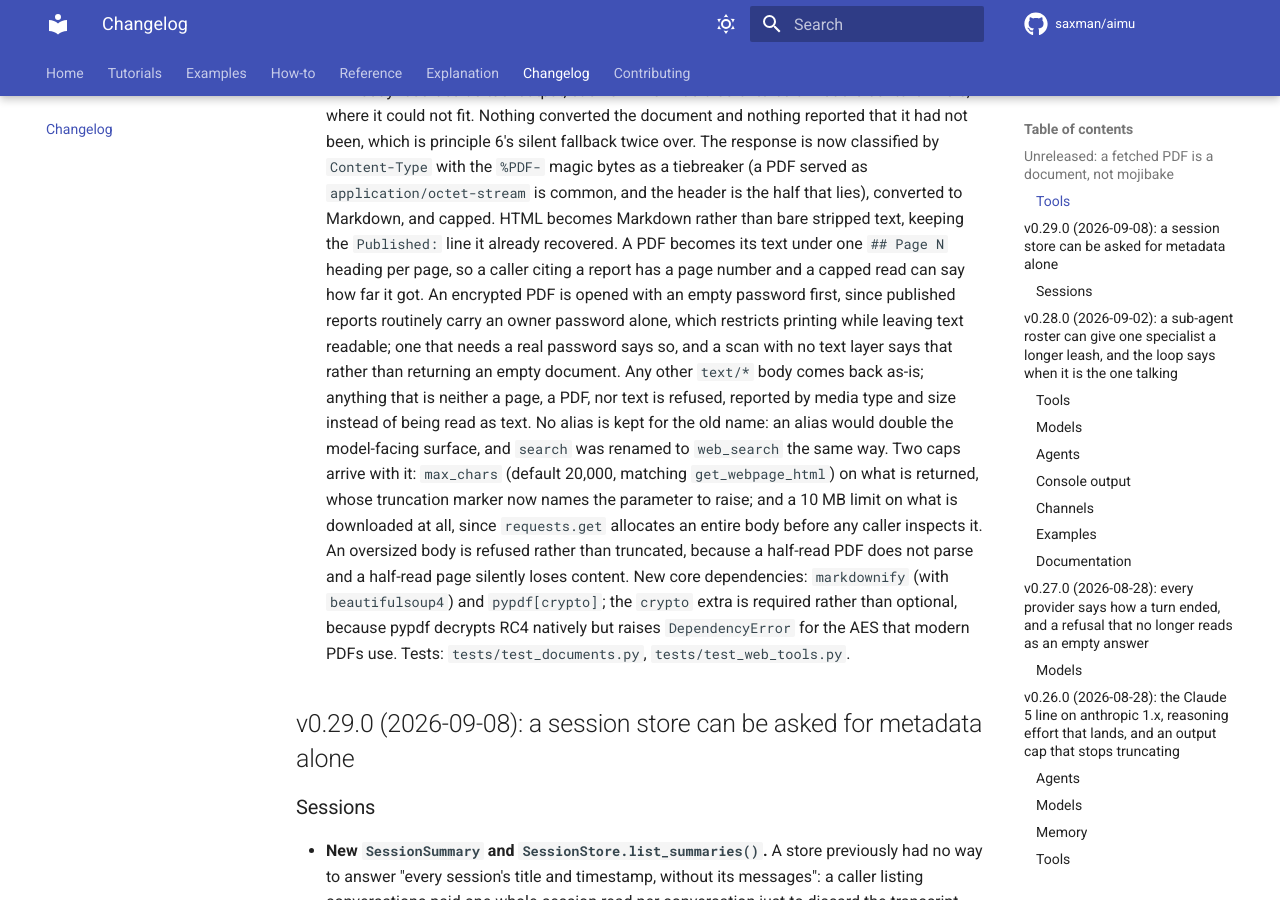
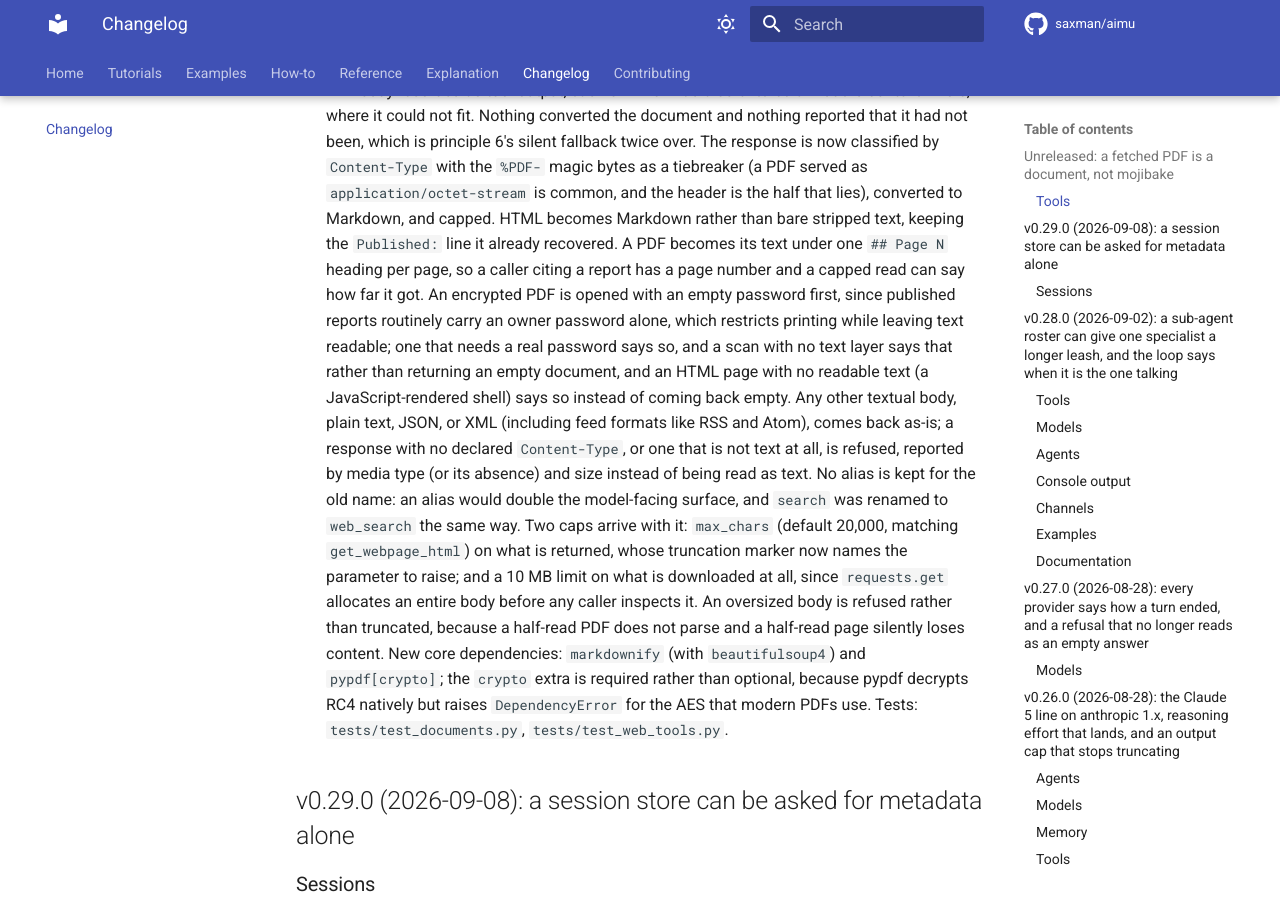
Before and after one commit to saxman/aimu, an MkDocs documentation site: the page built from docs/changelog.md, in a window 1280 px wide and 900 px high, scrolled down 375 px. Built offline with MkDocs 1.6.1 and Material for MkDocs 9.7.7, drawn with Linux system fonts in a browser that asks for light colours; comment, search, counter and statistics services are not loaded.

Commit message:
docs(tools): stale docstrings and doc lines the review pass left behind
tests/test_web_tools.py's module docstring still described the file as
covering only get_webpage_html and make_web_tools; it now also covers
get_web_content, the classifier, the capped read, and _truncate.

_fetch_html's docstring said request_kwargs forwards params / data;
get_web_content's stream=True call means it also carries stream.

docs/how-to/browse-and-submit-forms.md described get_web_content as
"(readable text)"; it returns Markdown, and has since the rename.

CHANGELOG.md's Unreleased entry and CLAUDE.md's tool-inventory line for
get_web_content are brought up to date with every fix in this pass: the
JSON/XML/feed acceptance, the empty-HTML-page report, the read-count
wording on the download cap, and the PDF extraction bound.

```diff
--- a/CHANGELOG.md
+++ b/CHANGELOG.md
@@ -19,10 +19,13 @@
   say how far it got. An encrypted PDF is opened with an empty password first, since published
   reports routinely carry an owner password alone, which restricts printing while leaving text
   readable; one that needs a real password says so, and a scan with no text layer says that rather
-  than returning an empty document. Any other `text/*` body comes back as-is; anything that is
-  neither a page, a PDF, nor text is refused, reported by media type and size instead of being read
-  as text. No alias is kept for the old name: an alias would double the model-facing surface, and
-  `search` was renamed to `web_search` the same way. Two caps arrive with it: `max_chars` (default
+  than returning an empty document, and an HTML page with no readable text (a JavaScript-rendered
+  shell) says so instead of coming back empty. Any other textual body, plain text, JSON, or XML
+  (including feed formats like RSS and Atom), comes back as-is; a response with no declared
+  `Content-Type`, or one that is not text at all, is refused, reported by media type (or its
+  absence) and size instead of being read as text. No alias is kept for the old name: an alias
+  would double the model-facing surface, and `search` was renamed to `web_search` the same way.
+  Two caps arrive with it: `max_chars` (default
   20,000, matching `get_webpage_html`) on what is returned, whose truncation marker now names the
   parameter to raise; and a 10 MB limit on what is downloaded at all, since `requests.get` allocates
   an entire body before any caller inspects it. An oversized body is refused rather than truncated,
```
Also changed, not shown: CLAUDE.md (+1 -1 lines), docs/how-to/browse-and-submit-forms.md (+1 -1 lines), 2 other files.
